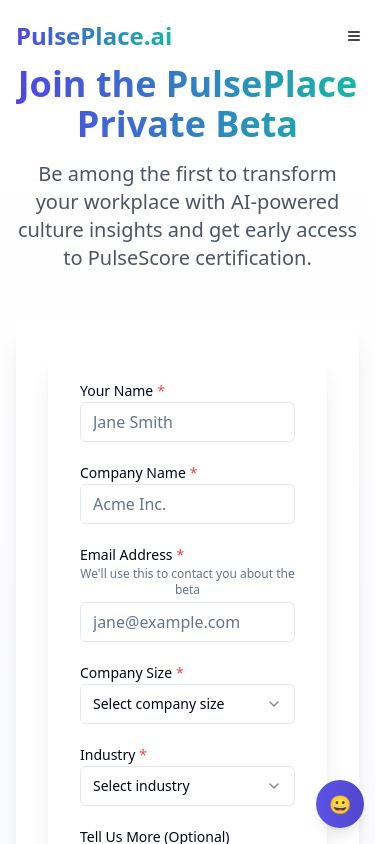
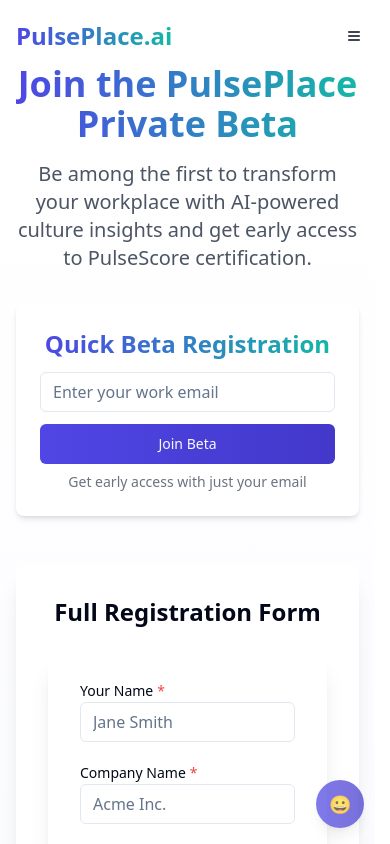
Before and after one commit to pulseplace/pulseplace-ai, a React (Vite) app: page /join-beta in a window 390 px wide. Shown: the top 844 px of the page. Built offline with nearby package versions, Linux system fonts and the light colour scheme.

Commit message:
Add Mailchimp signup form
Integrate a Mailchimp signup form for beta access.

```diff
--- a/index.html
+++ b/index.html
@@ -7,6 +7,7 @@
     <meta name="viewport" content="width=device-width, initial-scale=1.0" />
     <meta name="description" content="PulsePlace is the AI platform ranking the most loved workplaces based on real-time employee sentiment and trust." />
     <title>PulsePlace.ai | AI-Powered Workplace Certification</title>
+    <script id="mcjs">!function(c,h,i,m,p){m=c.createElement(h),p=c.getElementsByTagName(h)[0],m.async=1,m.src=i,p.parentNode.insertBefore(m,p)}(document,"script","https://chimpstatic.com/mcjs-connected/js/users/e9413013593fc6137371d577d/2da64936d1d005b1672087ac1.js");</script>
   </head>
   <body>
     <div id="root"></div>
--- /dev/null
+++ b/src/components/MailchimpSignup.tsx
@@ -0,0 +1,71 @@
+
+import React from 'react';
+import { Button } from "@/components/ui/button";
+import { Input } from "@/components/ui/input";
+
+interface MailchimpSignupProps {
+  title?: string;
+  buttonText?: string;
+  placeholder?: string;
+  className?: string;
+}
+
+const MailchimpSignup = ({
+  title = "Join the Beta",
+  buttonText = "Get Certified",
+  placeholder = "Your work email",
+  className = ""
+}: MailchimpSignupProps) => {
+  return (
+    <div className={`w-full ${className}`}>
+      <div id="mc_embed_signup">
+        <form
+          action="https://YOUR-USERNAME.usXX.list-manage.com/subscribe/post?u=XXXXXXX&id=XXXXXXX"
+          method="post"
+          id="mc-embedded-subscribe-form"
+          name="mc-embedded-subscribe-form"
+          className="validate flex flex-col space-y-4"
+          target="_blank"
+          noValidate
+        >
+          <div id="mc_embed_signup_scroll" className="w-full">
+            {title && (
+              <h2 className="text-2xl font-bold mb-3 bg-gradient-to-r from-pulse-600 to-teal-500 bg-clip-text text-transparent">
+                {title}
+              </h2>
+            )}
+
+            <div className="flex flex-col sm:flex-row gap-3">
+              <Input
+                type="email"
+                name="EMAIL"
+                id="mce-EMAIL"
+                placeholder={placeholder}
+                required
+                className="flex-grow"
+              />
+
+              <div className="clear">
+                <Button
+                  type="submit"
+                  name="subscribe"
+                  id="mc-embedded-subscribe"
+                  className="bg-pulse-gradient hover:opacity-90 w-full sm:w-auto"
+                >
+                  {buttonText}
+                </Button>
+              </div>
+            </div>
+
+            {/* Hidden field to prevent bot signups */}
+            <div style={{ position: "absolute", left: "-5000px" }} aria-hidden="true">
+              <input type="text" name="b_XXXXXX_XXXXXX" tabIndex={-1} />
+            </div>
+          </div>
+        </form>
+      </div>
+    </div>
+  );
+};
+
+export default MailchimpSignup;
--- a/src/components/chat/components/ChatMessages.tsx
+++ b/src/components/chat/components/ChatMessages.tsx
@@ -1,63 +1,107 @@
-
-import React from 'react';
-import { ChatBubble } from '../ChatBubble';
+import React, { RefObject } from 'react';
 import { Message, BotAvatarState } from '../types';
-import { BotEmoji } from '../BotEmoji';
 import { HighlightedMessage } from './HighlightedMessage';
 
 interface ChatMessagesProps {
   messages: Message[];
   loading: boolean;
+  messagesEndRef: RefObject<HTMLDivElement>;
+  handleFeedback: (messageId: string, feedback: 'positive' | 'negative') => void;
+  isSearching: boolean;
+  searchResults: string[];
   botAvatarState: BotAvatarState;
-  handleFeedback: (messageId: string, message: Message, feedback: 'up' | 'down') => void;
-  messagesEndRef: React.RefObject<HTMLDivElement>;
-  isSearching: boolean;
-  searchQuery?: string;
 }
 
 export const ChatMessages: React.FC<ChatMessagesProps> = ({
   messages,
   loading,
-  botAvatarState,
+  messagesEndRef,
   handleFeedback,
-  messagesEndRef,
   isSearching,
-  searchQuery
+  searchResults,
+  botAvatarState
 }) => {
+  const scrollToBottom = () => {
+    messagesEndRef.current?.scrollIntoView({ behavior: 'smooth' });
+  };
+
+  React.useEffect(() => {
+    scrollToBottom();
+  }, [messages]);
+
   return (
-    <div className="flex-1 p-3 overflow-y-auto space-y-3 max-h-[300px]">
-      {isSearching && messages.length === 0 && (
-        <div className="text-center py-4 text-gray-500">
-          No messages found matching your search
+    <div className="flex-1 overflow-y-auto p-4">
+      {messages.map((message) => {
+        const isBot = message.sender === 'bot';
+        const avatar = isBot ? botAvatarState.avatar : undefined;
+
+        return (
+          <div key={message.id} className="mb-4">
+            <div className={`flex items-start ${isBot ? 'items-start' : 'flex-row-reverse items-start'}`}>
+              {avatar && (
+                <img
+                  src={avatar}
+                  alt="Bot Avatar"
+                  className="w-8 h-8 rounded-full mr-3"
+                />
+              )}
+              <div className="flex flex-col">
+                <div className={`px-4 py-2 rounded-lg ${isBot ? 'bg-gray-100 text-gray-800' : 'bg-pulse-500 text-white'}`}>
+                  {isSearching && searchResults.length > 0 ? (
+                    <HighlightedMessage
+                      message={message.content}
+                      searchResults={searchResults}
+                    />
+                  ) : (
+                    message.content
+                  )}
+                </div>
+                <div className="flex items-center mt-1">
+                  <button
+                    onClick={() => handleFeedback(message.id, 'positive')}
+                    className="mr-2 text-gray-500 hover:text-green-600 focus:outline-none"
+                  >
+                    <svg
+                      className={`h-5 w-5 ${message.liked ? 'fill-green-600' : ''}`}
+                      viewBox="0 0 20 20"
+                      fill="currentColor"
+                    >
+                      <path
+                        fillRule="evenodd"
+                        d="M10 18a8 8 0 100-16 8 8 0 000 16zm3.707-8.707l-3-3a1 1 0 00-1.414 1.414L10.586 9H7a1 1 0 100 2h3.586l-1.293 1.293a1 1 0 101.414 1.414l3-3a1 1 0 000-1.414z"
+                        clipRule="evenodd"
+                      />
+                    </svg>
+                  </button>
+                  <button
+                    onClick={() => handleFeedback(message.id, 'negative')}
+                    className="text-gray-500 hover:text-red-600 focus:outline-none"
+                  >
+                    <svg
+                      className={`h-5 w-5 ${message.disliked ? 'fill-red-600' : ''}`}
+                      viewBox="0 0 20 20"
+                      fill="currentColor"
+                    >
+                      <path
+                        fillRule="evenodd"
+                        d="M10 2a8 8 0 100 16 8 8 0 000-16zm-3.707 9.293l3 3a1 1 0 001.414-1.414L9.414 11H13a1 1 0 100-2H9.414l1.293-1.293a1 1 0 00-1.414-1.414l-3 3a1 1 0 000 1.414z"
+                        clipRule="evenodd"
+                      />
+                    </svg>
+                  </button>
+                </div>
+              </div>
+            </div>
+          </div>
+        );
+      })}
+      {loading && (
+        <div className="typing-indicator">
+          <span></span>
+          <span></span>
+          <span></span>
         </div>
       )}
-
-      {messages.map((msg) => (
-        <ChatBubble
-          key={msg.id}
-          message={msg}
-          onFeedback={(feedback) => handleFeedback(msg.id, msg, feedback)}
-          isHighlighted={isSearching && searchQuery && msg.content.toLowerCase().includes(searchQuery.toLowerCase())}
-          searchQuery={isSearching ? searchQuery : undefined}
-        />
-      ))}
-
-      {/* Improved typing indicator animation */}
-      {loading && (
-        <div className="flex items-start space-x-2">
-          <div className="w-8 h-8 rounded-full bg-pulse-600 flex items-center justify-center">
-            <BotEmoji state={botAvatarState} size="sm" />
-          </div>
-          <div className="bg-gray-100 text-gray-800 p-3 rounded-2xl max-w-[80%]">
-            <div className="typing-indicator">
-              <span className="dot"></span>
-              <span className="dot"></span>
-              <span className="dot"></span>
-            </div>
-          </div>
-        </div>
-      )}
-
       <div ref={messagesEndRef} />
     </div>
   );
--- a/src/pages/JoinBeta.tsx
+++ b/src/pages/JoinBeta.tsx
@@ -1,8 +1,8 @@
-
 import React from 'react';
 import Navbar from '@/components/Navbar';
 import Footer from '@/components/Footer';
 import JoinBetaForm from '@/components/JoinBetaForm';
+import MailchimpSignup from '@/components/MailchimpSignup';
 import MetaTags from '@/components/MetaTags';
 
 const JoinBetaPage = () => {
@@ -21,10 +21,20 @@ const JoinBetaPage = () => {
           <p className="text-xl text-gray-600 max-w-3xl mx-auto mb-8">
             Be among the first to transform your workplace with AI-powered culture insights and get early access to PulseScore certification.
           </p>
+
+          <div className="bg-white rounded-lg shadow-md p-6 mb-8 max-w-xl mx-auto">
+            <MailchimpSignup
+              title="Quick Beta Registration"
+              buttonText="Join Beta"
+              placeholder="Enter your work email"
+            />
+            <p className="text-sm text-gray-500 mt-2">Get early access with just your email</p>
+          </div>
         </div>
 
         <div className="max-w-3xl mx-auto">
           <div className="bg-white rounded-xl shadow-xl p-8 mb-12">
+            <h2 className="text-2xl font-bold mb-6 text-center">Full Registration Form</h2>
             <JoinBetaForm />
           </div>
 
```
